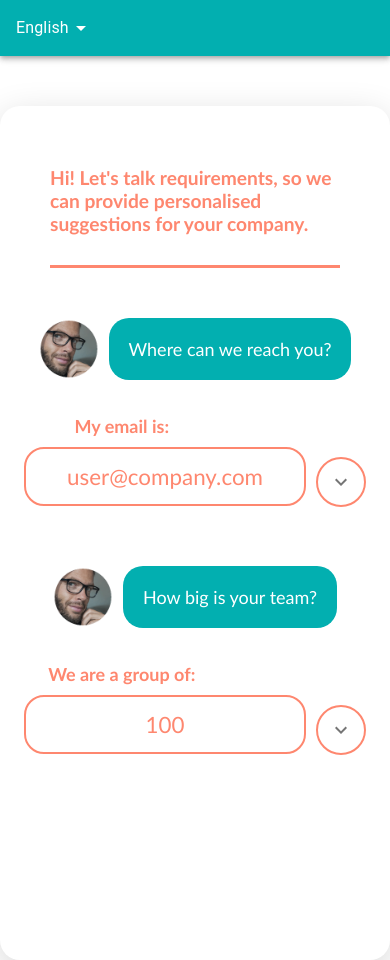
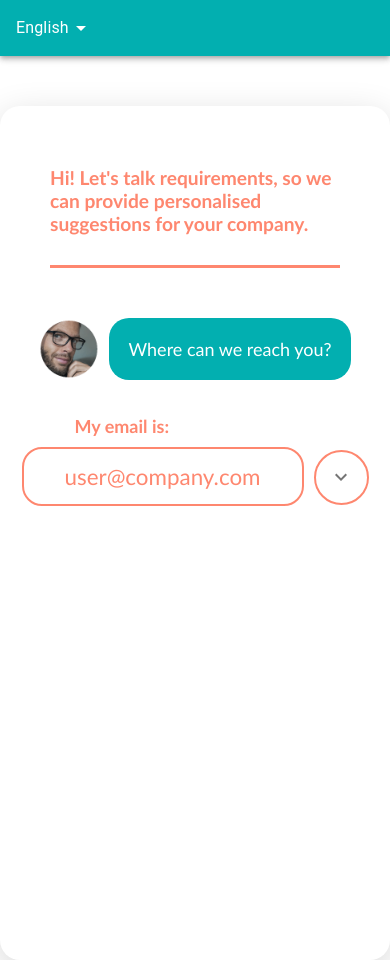
Before and after one commit to SevaDer14/flex_coast_client, a React (Create React App) app: page / in a window 390 px wide. Built offline with nearby package versions, Linux system fonts and the light colour scheme.

Commit message:
imporoves style of answer component

```diff
--- a/src/components/Answer.jsx
+++ b/src/components/Answer.jsx
@@ -1,10 +1,11 @@
 import React, { useState } from 'react'
 import ExpandMoreIcon from '@material-ui/icons/ExpandMore'
+import CheckIcon from '@material-ui/icons/Check';
 import IconButton from '@material-ui/core/IconButton'
 import store from '../state/store/configureStore'
 
 const Answer = ({ text, type, placeholder, questionKey }) => {
-  const [email, setEmail] = useState('')
+  const [inputValue, setInputValue] = useState('')
   const [filled, setFilled] = useState(false)
 
   const setAnswer = (event) => {
@@ -12,7 +13,7 @@ const Answer = ({ text, type, placeholder, questionKey }) => {
     setFilled(true)
     store.dispatch({
       type: 'SET_ANSWERS',
-      payload: { key: questionKey, answer: email },
+      payload: { key: questionKey, answer: inputValue },
     })
   }
 
@@ -25,19 +26,19 @@ const Answer = ({ text, type, placeholder, questionKey }) => {
             className={filled ? 'input-filled' : 'input'}
             data-cy='input'
             type={type}
-            value={email}
+            value={inputValue}
             required
             onChange={(event) => {
-              setEmail(event.target.value)
+              setInputValue(event.target.value)
             }}
             placeholder={placeholder}
           />
 
           <IconButton
+            className={filled ? 'done-btn-filled' : 'done-btn'}
             type='submit'
-            className='done-btn'
             data-cy='done-btn'>
-            <ExpandMoreIcon />
+            {filled ? <CheckIcon/> : <ExpandMoreIcon />}
           </IconButton>
         </form>
       </div>
--- a/src/styles/globals.scss
+++ b/src/styles/globals.scss
@@ -50,4 +50,9 @@ h2 {
   }
 }
 
+input[type='number']::-webkit-inner-spin-button,
+input[type='number']::-webkit-outer-spin-button {
+  -webkit-appearance: none;
+  margin: 0;
+}
 // Blueprints
--- a/src/styles/styles.css
+++ b/src/styles/styles.css
@@ -48,6 +48,12 @@ h2 {
   .MuiButton-root {
     font-size: 18px !important;
   }
+}
+
+input[type='number']::-webkit-inner-spin-button,
+input[type='number']::-webkit-outer-spin-button {
+  -webkit-appearance: none;
+  margin: 0;
 }
 
 .form-container {
@@ -147,7 +153,7 @@ h2 {
   font-size: 24px;
   color: #fe876f;
   padding-right: 10px;
-  margin-bottom: 0px;
+  margin-bottom: 10px;
 }
 
 @media only screen and (max-width: 700px) {
@@ -171,7 +177,6 @@ h2 {
   border-radius: 20px;
   text-align: center;
   height: 55px;
-  min-width: 120px;
   margin-right: 10px;
   outline: none;
   border: 2px solid #fe876f;
@@ -190,6 +195,22 @@ h2 {
   border: none;
 }
 
+.type-field-container .input:focus::-webkit-input-placeholder, .type-field-container .input-filled:focus::-webkit-input-placeholder {
+  color: transparent;
+}
+
+.type-field-container .input:focus:-ms-input-placeholder, .type-field-container .input-filled:focus:-ms-input-placeholder {
+  color: transparent;
+}
+
+.type-field-container .input:focus::-ms-input-placeholder, .type-field-container .input-filled:focus::-ms-input-placeholder {
+  color: transparent;
+}
+
+.type-field-container .input:focus::placeholder, .type-field-container .input-filled:focus::placeholder {
+  color: transparent;
+}
+
 .type-field-container .input::-webkit-input-placeholder, .type-field-container .input-filled::-webkit-input-placeholder {
   color: #fe876f;
 }
@@ -206,15 +227,20 @@ h2 {
   color: #fe876f;
 }
 
+.type-field-container .input[type=number], .type-field-container .input-filled[type=number] {
+  width: 100px;
+}
+
 .type-field-container .input-filled {
   background-color: #fe876f;
   color: white;
 }
 
-.type-field-container .done-btn {
+.type-field-container .done-btn, .type-field-container .done-btn-filled {
   border-radius: 100%;
-  height: 50px;
-  width: 50px;
+  margin-bottom: 10px;
+  height: 55px;
+  width: 55px;
   padding: 10px;
   cursor: pointer;
   border: 2px solid #fe876f;
@@ -223,16 +249,20 @@ h2 {
 }
 
 @media only screen and (max-width: 520px) {
-  .type-field-container .done-btn {
+  .type-field-container .done-btn, .type-field-container .done-btn-filled {
     margin-left: 10px;
   }
 }
 
-.type-field-container .done-btn:hover {
+.type-field-container .done-btn:hover, .type-field-container .done-btn-filled:hover {
   background-color: #fe876f;
 }
 
-.type-field-container .done-btn:focus {
+.type-field-container .done-btn:focus, .type-field-container .done-btn-filled:focus {
+  background-color: #fe876f;
+}
+
+.type-field-container .done-btn-filled {
   background-color: #fe876f;
 }
 
--- a/src/styles/styles.scss
+++ b/src/styles/styles.scss
@@ -62,7 +62,7 @@ $mobile: 520px;
     font-size: 24px;
     color: $secondaryColor;
     padding-right: 10px;
-    margin-bottom: 0px;
+    margin-bottom: 10px;
     @media only screen and (max-width: 700px) {
       font-size: 18px;
       margin-top: 5px;
@@ -80,7 +80,6 @@ $mobile: 520px;
     border-radius: 20px;
     text-align: center;
     height: 55px;
-    min-width: 120px;
     margin-right: 10px;
     outline: none;
     border: 2px solid $secondaryColor;
@@ -95,8 +94,18 @@ $mobile: 520px;
       border: none;
     }
 
+    &:focus {
+      &::placeholder {
+        color: transparent;
+      }
+    }
+
     &::placeholder {
       color: $secondaryColor;
+    }
+
+    &[type=number] {
+      width: 100px;
     }
 
     &-filled {
@@ -108,8 +117,9 @@ $mobile: 520px;
 
   .done-btn {
     border-radius: 100%;
-    height: 50px;
-    width: 50px;
+    margin-bottom: 10px;
+    height: 55px;
+    width: 55px;
     padding: 10px;
     cursor: pointer;
     border: 2px solid $secondaryColor;
@@ -123,6 +133,10 @@ $mobile: 520px;
     &:focus {
       background-color: $secondaryColor;
     }
+    &-filled {
+      @extend .done-btn;
+      background-color: $secondaryColor;
+    }
   }
 }
 
--- a/src/views/QuestionaryForm.jsx
+++ b/src/views/QuestionaryForm.jsx
@@ -4,8 +4,8 @@ import Button from '@material-ui/core/Button'
 import Inquiries from '../modules/Inquiries'
 import { useSelector } from 'react-redux'
 import { useTranslation } from 'react-i18next'
-import EmailInquiry from '../components/questionnaireBlocks/EmailInquiry'
-import CompanySizeInquiry from '../components/questionnaireBlocks/CompanySizeInquiry'
+import EmailInquiry from '../components/Inquiry/EmailInquiry'
+import CompanySizeInquiry from '../components/Inquiry/CompanySizeInquiry'
 
 const QuestionaryForm = () => {
   const { submitMessage, formData } = useSelector((state) => state)
@@ -16,15 +16,15 @@ const QuestionaryForm = () => {
       <h2 className='welcomeMessage' data-cy='welcome-message'>
         {t('welcomeMessage')}
       </h2>
+
       <EmailInquiry />
-      <CompanySizeInquiry />
+      {formData.email && <CompanySizeInquiry />}
+
       {submitMessage ? (
         <>
           <Question dataCy='on-submit-message' text={submitMessage} />
         </>
-      ) : (
-        formData.email &&
-        formData.size && (
+      ) : ( formData.size && (
           <Button
             data-cy='submit-btn'
             onClick={() => Inquiries.create(formData)}>
```
Also changed, not shown: src/styles/globals.css (+3 -4 lines), src/components/Inquiry/CompanySizeInquiry.jsx (renamed from src/components/questionnaireBlocks/CompanySizeInquiry.jsx), src/components/Inquiry/EmailInquiry.jsx (renamed from src/components/questionnaireBlocks/EmailInquiry.jsx), 2 other files (tests, documents, lock files or other folders).
